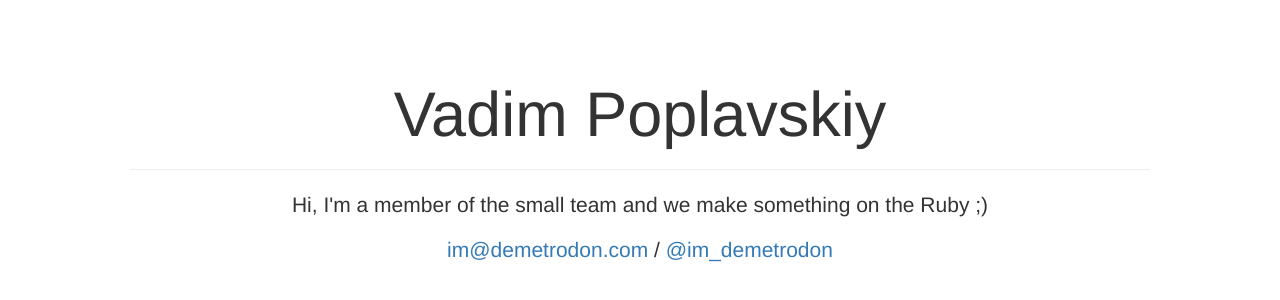
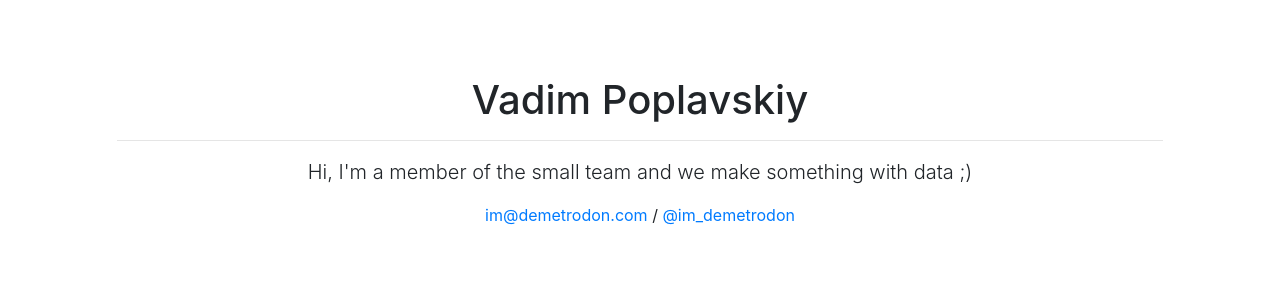
Before and after one commit to demetrodon/demetrodon.github.io, a plain HTML site: page index.html in a window 1280 px wide. Shown: the part 88-388 px from the top of the page. Drawn offline with nearby package versions, Linux system fonts and the light colour scheme.

Commit message:
actualize page

```diff
--- a/css/site.min.css
+++ /dev/null
@@ -1 +0,0 @@
-body{margin-top:100px}.jumbotron{text-align:center;background-color:transparent}.jumbotron .btn{font-size:21px;padding:14px 24px}
--- a/index.html
+++ b/index.html
@@ -1,11 +1,11 @@
 <!DOCTYPE html>
 <html lang="en">
 <head>
-  <meta charset="utf-8"/>
-  <meta name='yandex-verification' content='5b7f1f91640eb5b4' />
+  <meta charset="utf-8" />
+  <meta name="viewport" content="width=device-width, initial-scale=1, shrink-to-fit=no" />
   <title>About Vadim Poplavskiy</title>
-  <link href="//maxcdn.bootstrapcdn.com/bootstrap/3.3.5/css/bootstrap.min.css" rel="stylesheet">
-  <link href="/css/site.min.css" rel="stylesheet">
+  <link rel="stylesheet" href="//maxcdn.bootstrapcdn.com/bootstrap/4.0.0/css/bootstrap.min.css" integrity="sha384-Gn5384xqQ1aoWXA+058RXPxPg6fy4IWvTNh0E263XmFcJlSAwiGgFAW/dAiS6JXm" crossorigin="anonymous">
+  <style>body{margin-top:100px}.jumbotron{text-align:center;background-color:transparent}</style>
 </head>
 <body>
 <div class="container">
@@ -17,39 +17,12 @@
         <hr />
       </header>
 
-      <p class="lead">Hi, I'm a member of the small team and we make something on the Ruby ;)</p>
+      <p class="lead">Hi, I'm a member of the small team and we make something with data ;)</p>
 
       <p><a href="mailto:im@demetrodon.com">im@demetrodon.com</a> / <a href="https://twitter.com/im_demetrodon">@im_demetrodon</a></p>
     </div>
 
   </div>
 </div>
-<!-- Yandex.Metrika counter -->
-<script type="text/javascript">
-    (function (d, w, c) {
-        (w[c] = w[c] || []).push(function() {
-            try {
-                w.yaCounter22196416 = new Ya.Metrika({id:22196416,
-                    webvisor:true,
-                    clickmap:true,
-                    trackLinks:true,
-                    accurateTrackBounce:true});
-            } catch(e) { }
-        });
-
-        var n = d.getElementsByTagName("script")[0],
-                s = d.createElement("script"),
-                f = function () { n.parentNode.insertBefore(s, n); };
-        s.type = "text/javascript";
-        s.async = true;
-        s.src = (d.location.protocol == "https:" ? "https:" : "http:") + "//mc.yandex.ru/metrika/watch.js";
-
-        if (w.opera == "[object Opera]") {
-            d.addEventListener("DOMContentLoaded", f, false);
-        } else { f(); }
-    })(document, window, "yandex_metrika_callbacks");
-</script>
-<noscript><div><img src="//mc.yandex.ru/watch/22196416" style="position:absolute; left:-9999px;" alt="" /></div></noscript>
-<!-- /Yandex.Metrika counter -->
 </body>
 </html>
```
